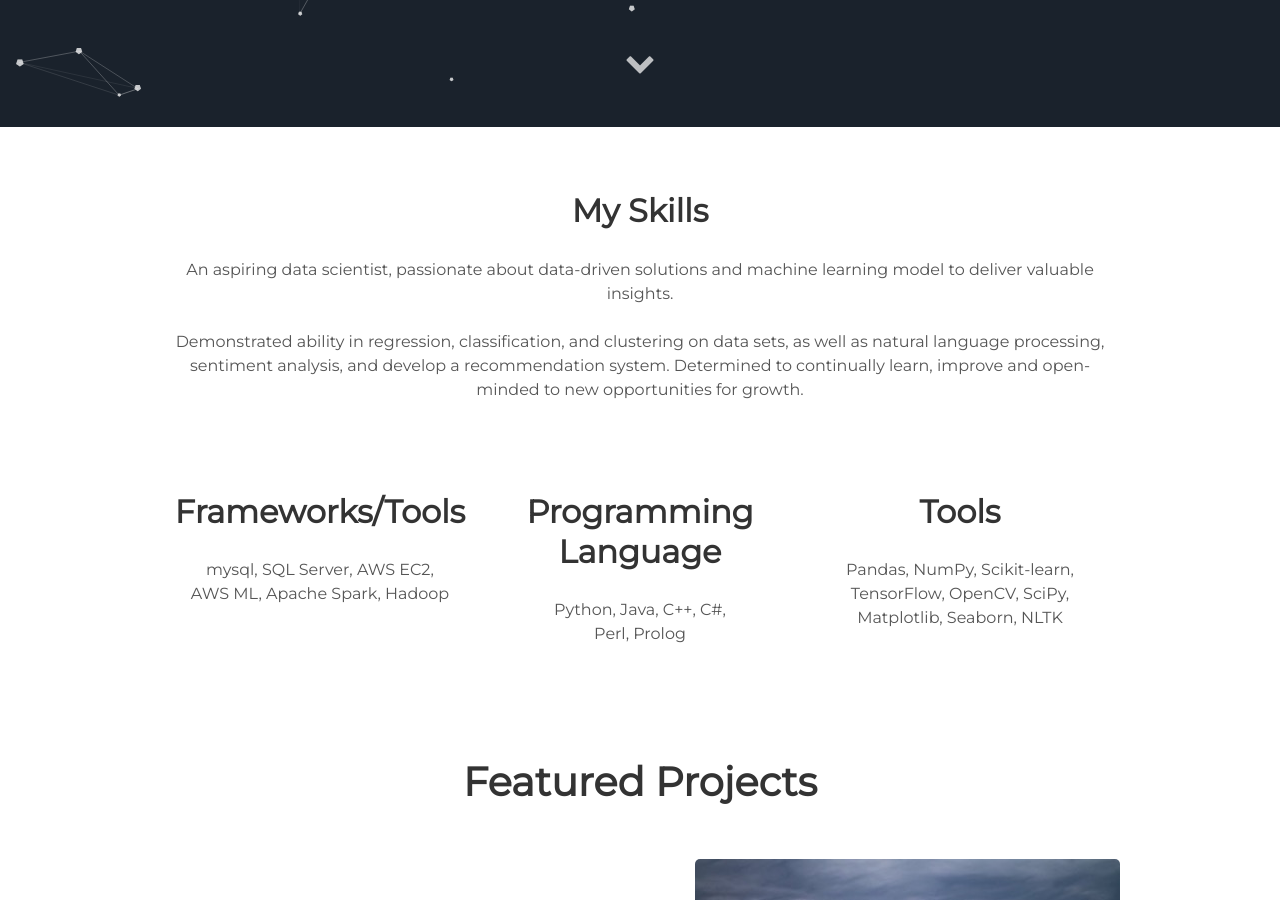
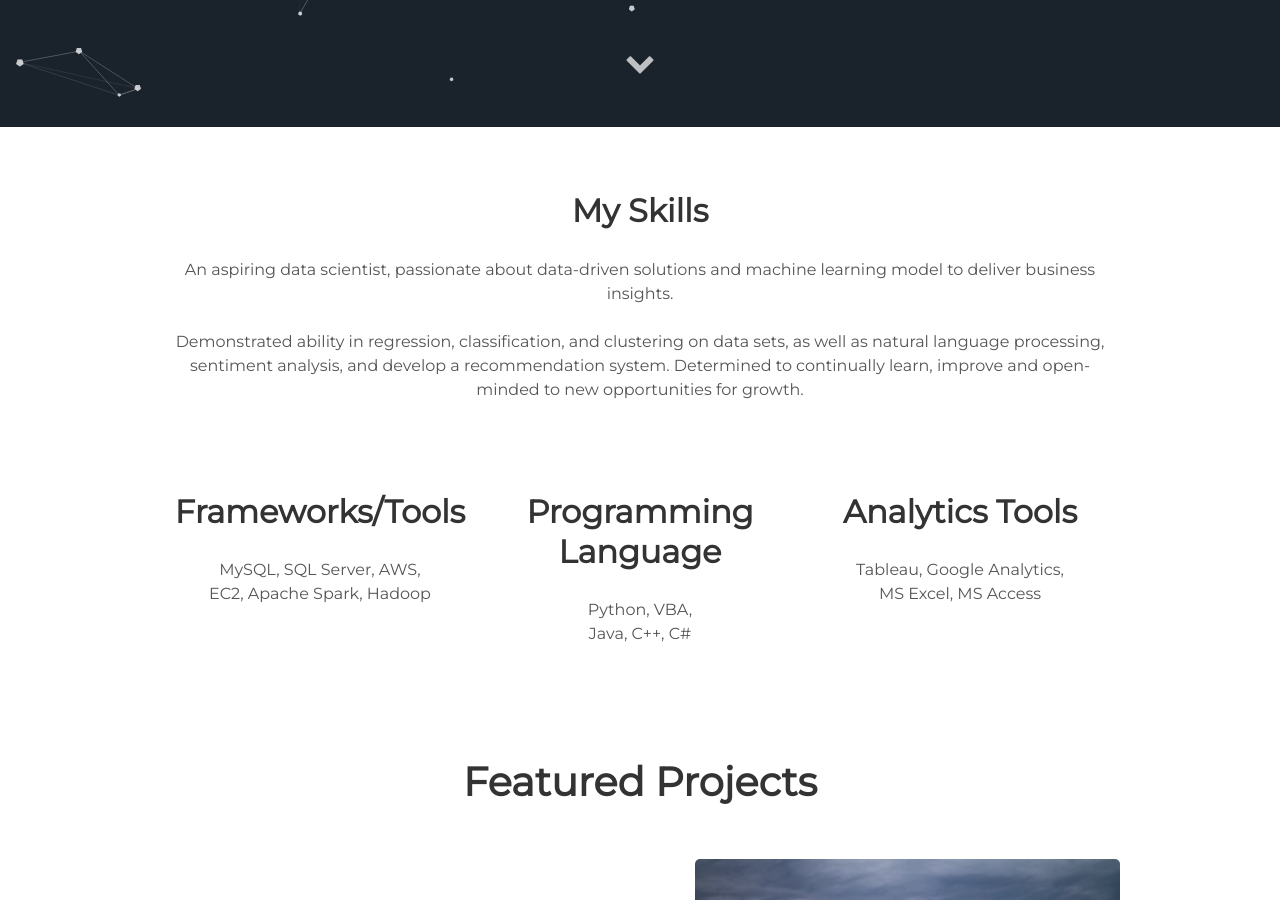
Before and after one commit to pywang128/pywang128.github.io, a Jekyll site: the page built from index.html, in a window 1280 px wide and 900 px high, scrolled down 773 px. Built offline with Jekyll 4.4.1, drawn with Linux system fonts in a browser that asks for light colours.

Commit message:
Update 201811281121
Update 201811281121

```diff
--- a/_config.yml
+++ b/_config.yml
@@ -7,7 +7,7 @@ url: "https://pywang128.github.io/"
 
 # User settings
 username: Paul Y. Wang
-user_description: An aspiring data scientist, passionate about data-driven solutions and machine learning model to deliver valuable insights.<br><br>Demonstrated ability in regression, classification, and clustering on data sets, as well as natural language processing, sentiment analysis, and develop a recommendation system. Determined to continually learn, improve and open-minded to new opportunities for growth.
+user_description: An aspiring data scientist, passionate about data-driven solutions and machine learning model to deliver business insights.<br><br>Demonstrated ability in regression, classification, and clustering on data sets, as well as natural language processing, sentiment analysis, and develop a recommendation system. Determined to continually learn, improve and open-minded to new opportunities for growth.
 
 user_title: Aspiring Data Scientist
 email: pywang128@gmail.com
--- a/_includes/about.html
+++ b/_includes/about.html
@@ -8,24 +8,23 @@
       <!--i class="devicon-html5-plain-wordmark"></i>
       <i class="devicon-bootstrap-plain-wordmark colored"></i>
       <i class="devicon-sass-original colored"></i-->
-      <p>mysql, SQL Server, AWS EC2,
-        <br>AWS ML, Apache Spark, Hadoop</p>
+      <p>MySQL, SQL Server, AWS,
+        <br>EC2, Apache Spark, Hadoop</p>
     </div>
     <div class="tech" style="flex-basis: 100%">
       <h2>Programming Language</h2>
       <!--i class="devicon-javascript-plain colored"></i>
       <i class="devicon-react-original-wordmark colored"></i>
       <i class="devicon-nodejs-plain-wordmark"></i-->
-      <p>Python, Java, C++, C#,
-        <br>Perl, Prolog</p>
+      <p>Python, VBA,
+        <br>Java, C++, C#</p>
     </div>
     <div class="tech" style="flex-basis: 100%">
-      <h2>Tools</h2>
+      <h2>Analytics Tools</h2>
       <!--i class="devicon-git-plain"></i>
       <i class="devicon-gulp-plain colored"></i>
       <i class="devicon-atom-original-wordmark"></i-->
-      <p>Pandas, NumPy, Scikit-learn,
-        <br>TensorFlow, OpenCV, SciPy,
-        <br>Matplotlib, Seaborn, NLTK</p>
+      <p>Tableau, Google Analytics,
+        <br>MS Excel, MS Access</p>
     </div>
 </div>
```
